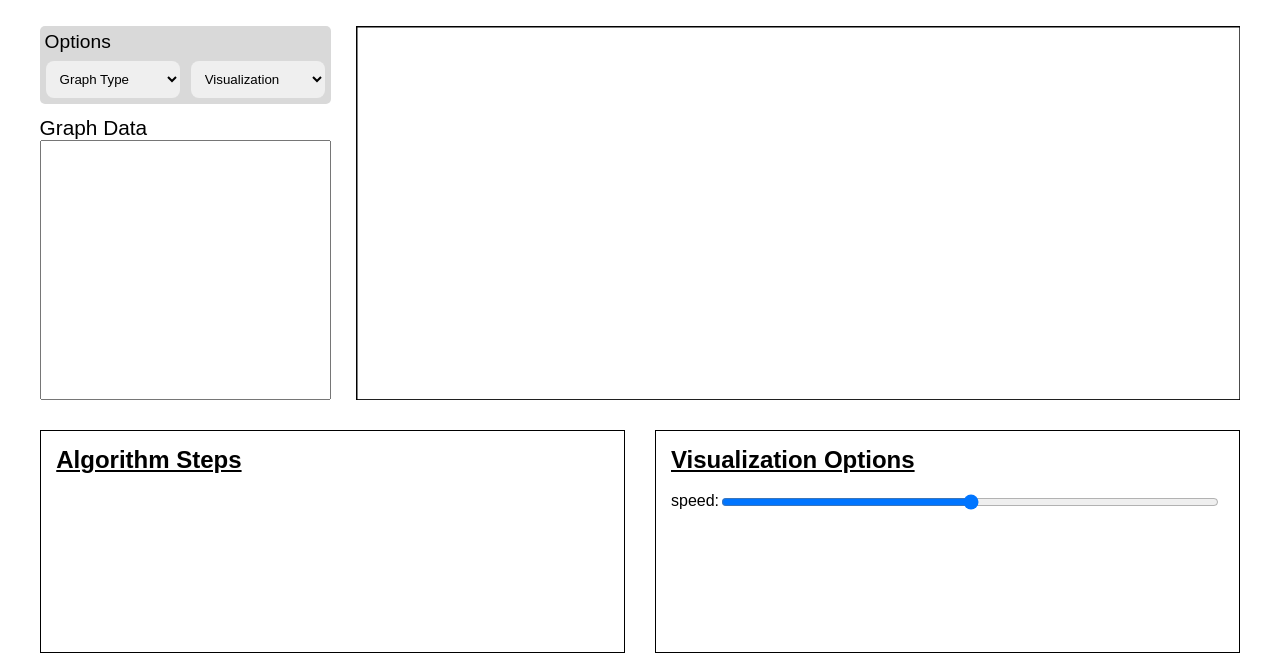
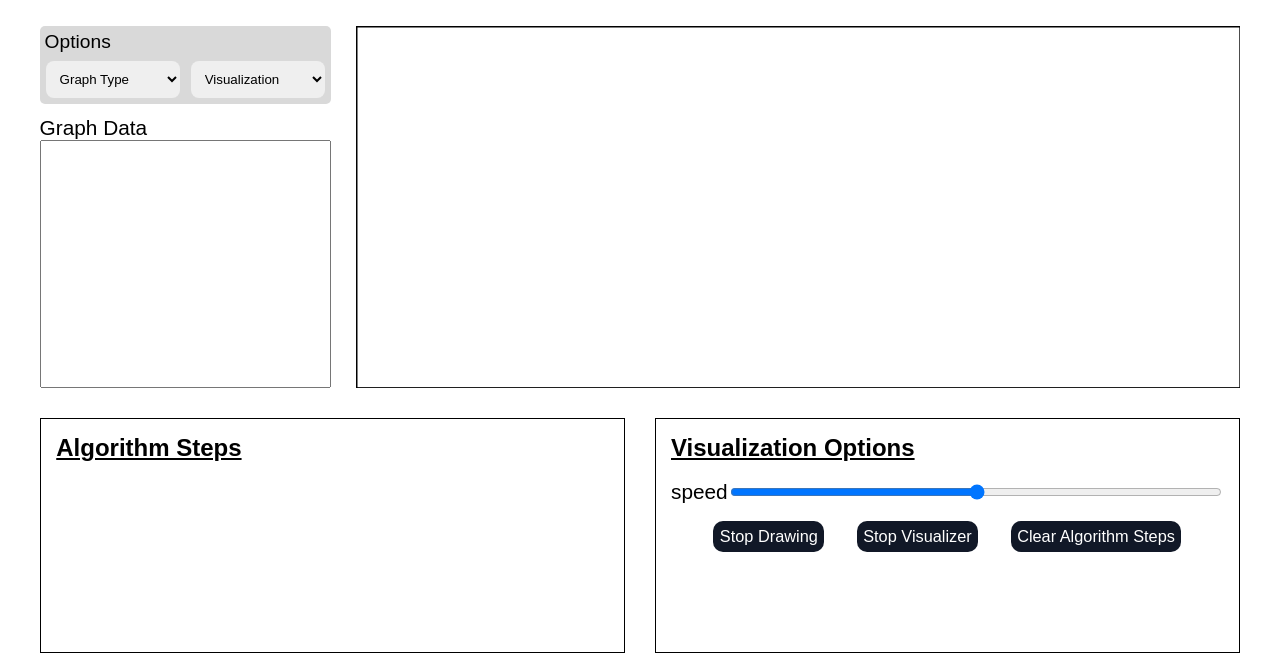
Before and after one commit to youssef-gerges-ramzy-mokhtar/Facilitating-Graph-Exploration, a plain HTML site: page 4. Implementation/index.html in a window 1280 px wide. Shown: the part 132-800 px from the top of the page. Drawn offline with Linux system fonts and the light colour scheme.

Commit message:
added html buttons in the visualization options area

```diff
--- a/4. Implementation/index.html
+++ b/4. Implementation/index.html
@@ -13,6 +13,7 @@
 		<a href="#" id="help">Help</a>
 	</header>
 
+	<main id="main-container">
 		<div id="graph-area">
 			<div id="left-graph-area">
 				<div id="options">
@@ -57,11 +58,19 @@
 				<h2>Visualization Options</h2>
 				<br />
 				<div id="speed-container">
-				<span>speed: </span>
+					<span>speed </span>
 					<input id="speed-controller" value="1010" min="10" max="2000" type="range" />
+				</div>
+
+				<div id="button-options-container">
+					<button id="btn1">Stop Drawing</button>
+					<button id="btn2">Stop Visualizer</button>
+					<button id="btn3">Clear Algorithm Steps</button>
 				</div>
 			</div>
 		</div>
+	</main>
+
 
 	<script type="module" src="script.mjs"></script>
 </body>
--- a/4. Implementation/style.css
+++ b/4. Implementation/style.css
@@ -37,9 +37,16 @@ textarea {
 	width: 300px;
 }
 
+#main-container {
+	display: flex;
+	flex-direction: column;
+	height: 100%;
+}
+
 #graph-area {
 	display: flex;
 	justify-content: center;
+	height: 60%;
 }
 
 #graph-input {
@@ -56,6 +63,7 @@ textarea {
 
 #graph-input textarea {
 	width: inherit;
+	height: 100%;
 	font-size: 1rem;
 }
 
@@ -94,7 +102,10 @@ svg {
 }
 
 #left-graph-area {
+	display: flex;
+	flex-direction: column;
 	width: 25%;
+	height: 100%;
 }
 
 #bottom-panel {
@@ -103,7 +114,7 @@ svg {
 	width: 94.9%;
 	margin: 0 auto;
 	margin-top: 30px;
-	height: 100%;
+	height: 40%;
 	overflow: hidden;
 }
 
@@ -127,8 +138,29 @@ svg {
 #speed-container {
 	width: 100%;
 	display: flex;
+	font-size: 1.3em;
 }
 
 #speed-container input {
 	width: 90%;
 }
+
+#button-options-container {
+	display: flex;
+	justify-content: center;
+}
+
+#button-options-container button {
+	padding: 0.4rem;
+	border: none;
+	margin: 1em;
+	background-color: #111827;
+	border-radius: 10px;
+	font-size: 1.02em;
+	color: white;
+}
+
+#button-options-container button:hover {
+	opacity: 0.8;
+	transition: 500ms;
+}
```
Lines whose indentation alone changed are shown as unchanged.
